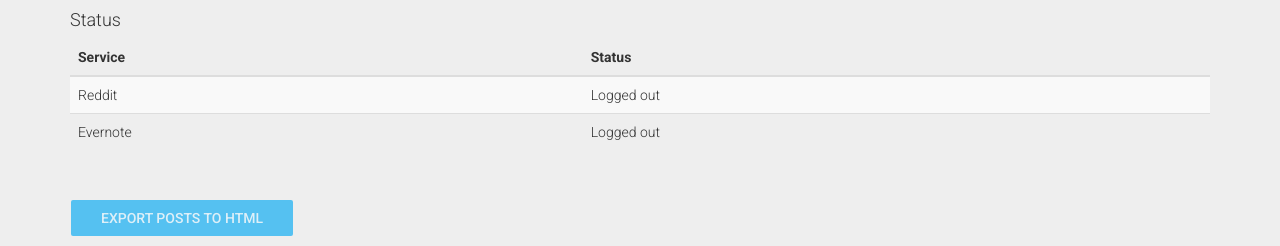
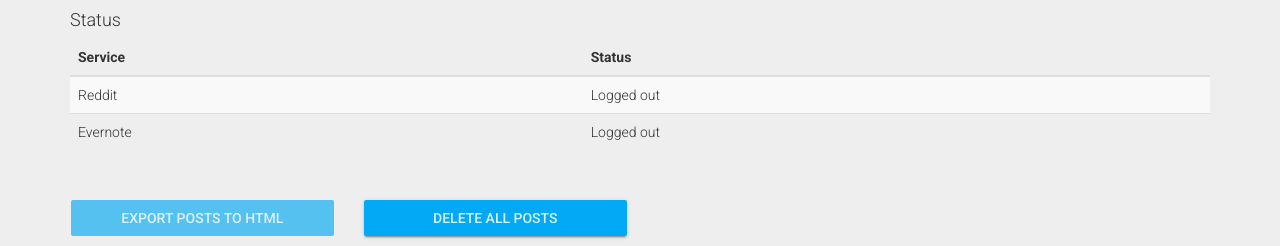
Before and after one commit to jallier/SavedRetriever, a Flask app: template templates/settings.html in a window 1280 px wide. Shown: the part 1135-1381 px from the top of the page. Run offline with Flask 2, Linux system fonts and the light colour scheme; the template is opened without the code that fills it: values that come from a table or form of the project are taken from there, others are empty; parts of the project's set-up code (start-up, migrations or seed data) failed here and were passed over; some libraries are stand-ins or nearby versions.

Commit message:
Shifted delete all button to settings page

```diff
--- a/templates/index.html
+++ b/templates/index.html
@@ -102,10 +102,6 @@
                             Cancel Download
                             <div class="ripple-container"></div>
                         </a>
-                        <a id="delete_all_posts" class="btn btn-raised btn-info">
-                            Delete all posts
-                            <div class="ripple-container"></div>
-                        </a>
                         <span id="test">Click me</span>
                     </div>
                 </div>
--- a/templates/settings.html
+++ b/templates/settings.html
@@ -56,6 +56,10 @@
             width: 100%;
             text-align: center;
             font-size: 200%;
+        }
+
+        .btn-bot{
+            width: 100%;
         }
     </style>
 
@@ -243,14 +247,17 @@
     <br/>
     <div class="row">
         <div class="col-md-3">
-            <div>
-                <a href="javascript:void(0)" class="btn btn-raised btn-info disabled">
-                    Export posts to html
-                    <div class="ripple-container"></div>
-                </a>
-            </div>
+            <a href="javascript:void(0)" class="btn btn-raised btn-info disabled btn-bot">
+                Export posts to html
+                <div class="ripple-container"></div>
+            </a>
         </div>
-
+        <div class="col-md-3">
+            <a id="delete_all_posts" class="btn btn-raised btn-info btn-bot">
+                Delete all posts
+                <div class="ripple-container"></div>
+            </a>
+        </div>
     </div>
 </div>
 
```
